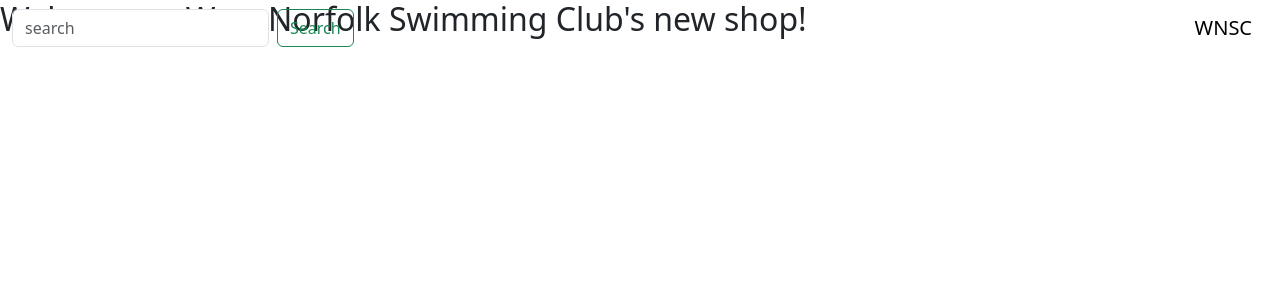
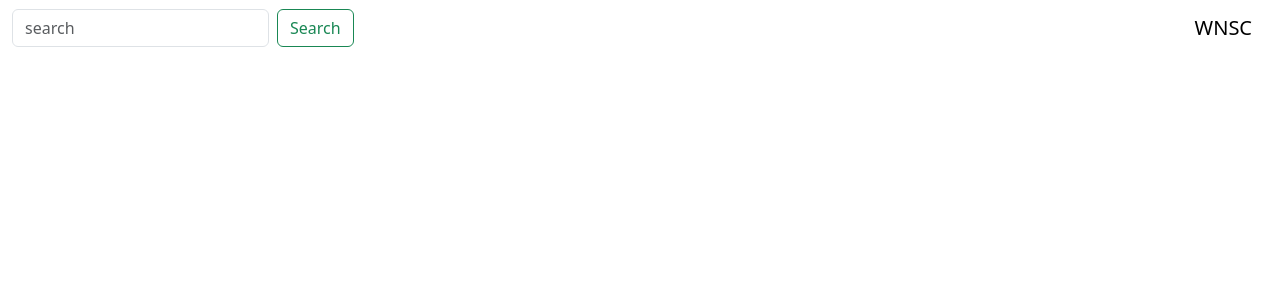
Before and after one commit to seanbrindley17/milestone-project-4, a Django app: page / in a window 1280 px wide. Shown: the top 300 px of the page. Run offline with Django 5.2, Linux system fonts and the light colour scheme.

Commit message:
Remove placeholder text

```diff
--- a/home/templates/home/index.html
+++ b/home/templates/home/index.html
@@ -3,6 +3,6 @@
 
 {% block content %}
     <div class="page-title">
-        <h2>Welcome to West Norfolk Swimming Club's new shop!</h2>
+        <h2></h2>
     </div>
 {% endblock %}
```
